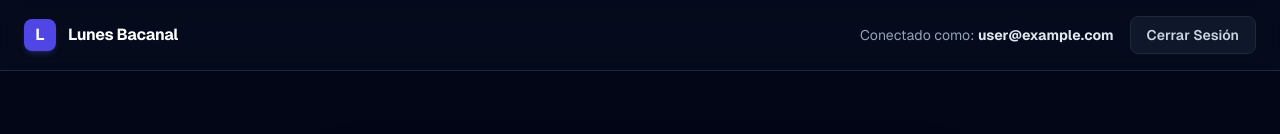
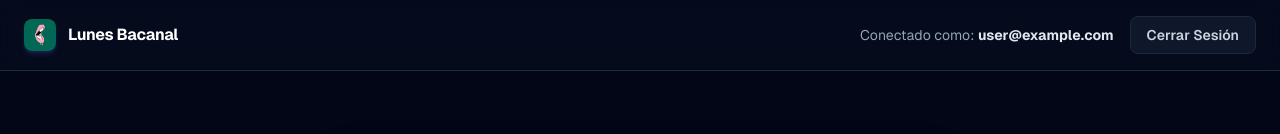
Before and after one commit to Rodolian/Lunes-Bacanal, a Next.js app: page /crear-evento in a window 1280 px wide. Shown: the top 134 px of the page. Built offline with nearby package versions, Linux system fonts and the light colour scheme; no server answers; sample sign-in values are in the browser's storage.

Commit message:
feat: reemplazado logo placeholder por logo.jpg en header de todas las paginas

```diff
--- a/app/crear-evento/page.tsx
+++ b/app/crear-evento/page.tsx
@@ -240,9 +240,7 @@ export default function CrearEventoPage() {
       <nav className="border-b border-slate-800 bg-slate-900/30 backdrop-blur-md px-6 py-4">
         <div className="mx-auto flex max-w-7xl items-center justify-between">
           <Link href="/" className="flex items-center gap-3">
-            <div className="h-8 w-8 rounded-lg bg-indigo-600 flex items-center justify-center font-bold text-white shadow-md shadow-indigo-500/20">
-              L
-            </div>
+            <img src="/logo.jpg" alt="Lunes Bacanal" className="h-8 w-8 rounded-lg shadow-md shadow-indigo-500/20 object-cover" />
             <span className="font-bold tracking-tight text-white">Lunes Bacanal</span>
           </Link>
 
--- a/app/page.tsx
+++ b/app/page.tsx
@@ -174,9 +174,7 @@ export default function DashboardPage() {
       <nav className="border-b border-slate-800 bg-slate-900/30 backdrop-blur-md px-6 py-4">
         <div className="mx-auto flex max-w-7xl items-center justify-between">
           <div className="flex items-center gap-3">
-            <div className="h-8 w-8 rounded-lg bg-indigo-600 flex items-center justify-center font-bold text-white shadow-md shadow-indigo-500/20">
-              L
-            </div>
+            <img src="/logo.jpg" alt="Lunes Bacanal" className="h-8 w-8 rounded-lg shadow-md shadow-indigo-500/20 object-cover" />
             <span className="font-bold tracking-tight text-white">Lunes Bacanal</span>
           </div>
 
--- a/app/perfil/page.tsx
+++ b/app/perfil/page.tsx
@@ -201,9 +201,7 @@ export default function PerfilPage() {
       <nav className="border-b border-slate-800 bg-slate-900/30 backdrop-blur-md px-6 py-4">
         <div className="mx-auto flex max-w-7xl items-center justify-between">
           <Link href="/" className="flex items-center gap-3">
-            <div className="h-8 w-8 rounded-lg bg-indigo-600 flex items-center justify-center font-bold text-white shadow-md shadow-indigo-500/20">
-              L
-            </div>
+            <img src="/logo.jpg" alt="Lunes Bacanal" className="h-8 w-8 rounded-lg shadow-md shadow-indigo-500/20 object-cover" />
             <span className="font-bold tracking-tight text-white">Lunes Bacanal</span>
           </Link>
         </div>
--- a/app/votar/[id]/page.tsx
+++ b/app/votar/[id]/page.tsx
@@ -265,9 +265,7 @@ export default function VotarPage() {
       <nav className="border-b border-slate-800 bg-slate-900/30 backdrop-blur-md px-6 py-4">
         <div className="mx-auto flex max-w-7xl items-center justify-between">
           <Link href="/" className="flex items-center gap-3">
-            <div className="h-8 w-8 rounded-lg bg-indigo-600 flex items-center justify-center font-bold text-white shadow-md shadow-indigo-500/20">
-              L
-            </div>
+            <img src="/logo.jpg" alt="Lunes Bacanal" className="h-8 w-8 rounded-lg shadow-md shadow-indigo-500/20 object-cover" />
             <span className="font-bold tracking-tight text-white">Lunes Bacanal</span>
           </Link>
 
```
Also changed, not shown: logo.jpg (added), public/logo.jpg (added).
